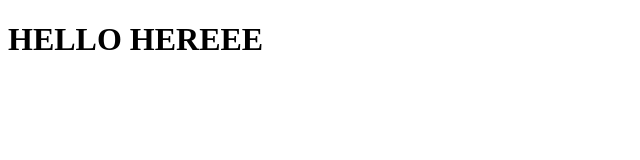
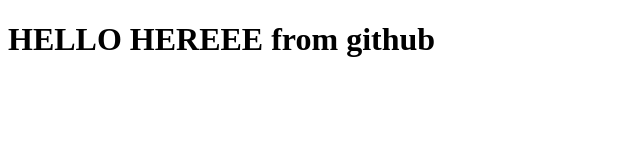
Before and after one commit to andrewkadry/Git-tutorial, a plain HTML site: page index.html in a window 1280 px wide. Shown: the whole page, without its empty margins (0-640 px from the left). Drawn offline with Linux system fonts and the light colour scheme.

Commit message:
change H1 to github

```diff
--- a/index.html
+++ b/index.html
@@ -8,6 +8,6 @@
     <title>GIT TUTURIAAAAAAAL</title>
 </head>
 <body>
-<h1>HELLO HEREEE</h1>
+<h1>HELLO HEREEE from github</h1>
 </body>
 </html>
```
